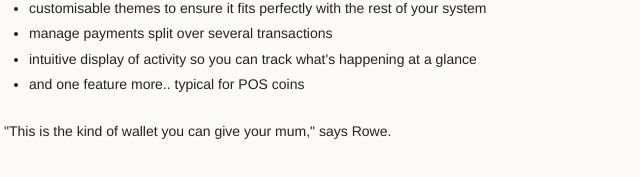
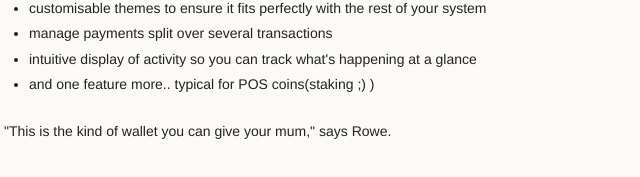
Before and after one commit to multiblack/multiblack.github.io, a plain HTML site: page index.html in a window 1280 px wide. Shown: the part 605-782 px from the top of the page, 306-946 px from the left. Drawn offline with Linux system fonts and the light colour scheme.

Commit message:
added staking

```diff
--- a/index.html
+++ b/index.html
@@ -68,7 +68,7 @@
 	 intuitive display of activity so you can track what's happening at a glance
 	</li>
 	<li>
-	 and one feature more.. typical for POS coins
+	 and one feature more.. typical for POS coins(staking ;) )
 	</li>
 </ul>
 
```
